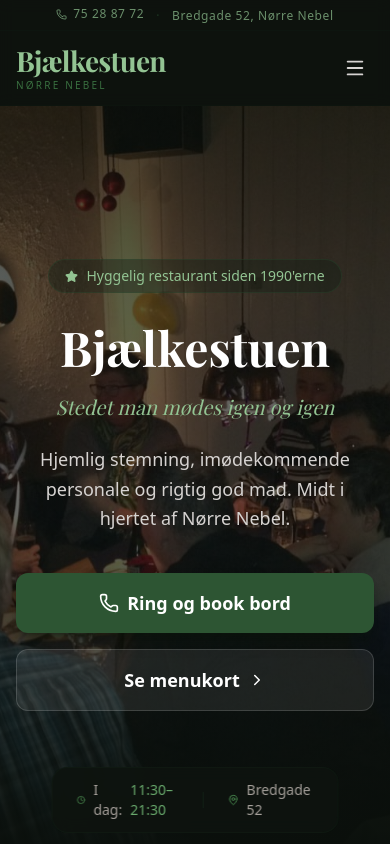
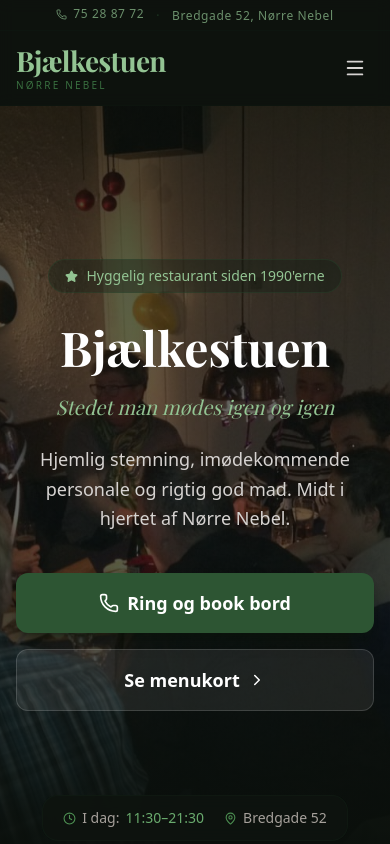
Before and after one commit to SloThdk/Bjaelkestuen, a Next.js app: page / in a window 390 px wide. Shown: the top 844 px of the page. Built offline with nearby package versions, Linux system fonts and the light colour scheme; a web font is replaced by a local one.

Commit message:
Fix: scroll warning, mobile overlaps, responsive hero card, scroll-to-top button, mobile nav flow

```diff
--- a/src/app/layout.tsx
+++ b/src/app/layout.tsx
@@ -2,6 +2,7 @@ import type { Metadata } from 'next'
 import { Playfair_Display, Lato } from 'next/font/google'
 import './globals.css'
 import Navigation from '@/components/Navigation'
+import ScrollToTop from '@/components/ScrollToTop'
 
 const playfair = Playfair_Display({ subsets: ['latin'], variable: '--font-playfair' })
 const lato = Lato({ subsets: ['latin'], weight: ['300', '400', '700'], variable: '--font-lato' })
@@ -13,10 +14,11 @@ export const metadata: Metadata = {
 
 export default function RootLayout({ children }: { children: React.ReactNode }) {
   return (
-    <html lang="da">
+    <html lang="da" data-scroll-behavior="smooth">
       <body className={`${playfair.variable} ${lato.variable} font-sans bg-stone-950 text-stone-100 antialiased`}>
         <Navigation />
         {children}
+        <ScrollToTop />
       </body>
     </html>
   )
--- a/src/app/menu/page.tsx
+++ b/src/app/menu/page.tsx
@@ -25,12 +25,16 @@ export default function Menu() {
                 </div>
                 <div className="space-y-3">
                   {items.map(({ name, description, price }) => (
-                    <div key={name} className="flex items-start justify-between bg-stone-900 rounded-xl px-5 py-4 border border-stone-800 hover:border-forest-900/40 transition">
-                      <div>
-                        <p className="text-white font-semibold">{name}</p>
-                        {description && <p className="text-stone-400 text-sm mt-0.5">{description}</p>}
+                    <div key={name} className="flex items-start justify-between gap-3 bg-stone-900 rounded-xl px-5 py-4 border border-stone-800 hover:border-forest-900/40 transition">
+                      <div className="min-w-0 flex-1">
+                        <p className="text-white font-semibold leading-snug">{name}</p>
+                        {description && <p className="text-stone-400 text-sm mt-0.5 leading-relaxed">{description}</p>}
                       </div>
-                      {price && <span className="text-gold-400 font-bold text-[15px] shrink-0 ml-4 tabular-nums">{price}</span>}
+                      {price && (
+                        <span className="text-gold-400 font-bold text-[15px] shrink-0 tabular-nums pt-0.5">
+                          {price}
+                        </span>
+                      )}
                     </div>
                   ))}
                 </div>
--- a/src/app/page.tsx
+++ b/src/app/page.tsx
@@ -53,19 +53,19 @@ export default function Home() {
           </div>
         </div>
 
-        {/* Status card */}
-        <div className="absolute bottom-8 left-1/2 -translate-x-1/2 z-10">
-          <div className="flex items-center gap-6 bg-[#0e130f]/90 backdrop-blur border border-forest-900/50 rounded-2xl px-6 py-3 text-sm">
-            <div className="flex items-center gap-2">
-              <Clock size={14} className="text-forest-500" />
+        {/* Status card — responsive, won't overflow on small screens */}
+        <div className="absolute bottom-6 left-0 right-0 z-10 flex justify-center px-4">
+          <div className="flex flex-wrap items-center justify-center gap-x-5 gap-y-2 bg-[#0e130f]/90 backdrop-blur border border-forest-900/50 rounded-2xl px-5 py-3 text-sm max-w-full">
+            <div className="flex items-center gap-1.5 whitespace-nowrap">
+              <Clock size={13} className="text-forest-500 shrink-0" />
               <span className="text-stone-400">I dag:</span>
               <span className={today.closed ? 'text-red-400 font-medium' : 'text-forest-400 font-medium'}>
                 {today.closed ? 'Lukket' : `${today.open}–${today.close}`}
               </span>
             </div>
-            <div className="w-px h-4 bg-forest-900" />
-            <a href={restaurant.mapsLink} target="_blank" rel="noopener noreferrer" className="flex items-center gap-2 text-stone-400 hover:text-forest-300 transition">
-              <MapPin size={14} className="text-forest-500" />
+            <div className="hidden sm:block w-px h-4 bg-forest-900" />
+            <a href={restaurant.mapsLink} target="_blank" rel="noopener noreferrer" className="flex items-center gap-1.5 text-stone-400 hover:text-forest-300 transition whitespace-nowrap">
+              <MapPin size={13} className="text-forest-500 shrink-0" />
               Bredgade 52
             </a>
           </div>
--- a/src/components/Navigation.tsx
+++ b/src/components/Navigation.tsx
@@ -96,9 +96,9 @@ export default function Navigation() {
         </div>
       </div>
 
-      {/* Mobile menu */}
+      {/* Mobile menu — flows directly below header, no fixed positioning calc */}
       {isOpen && (
-        <div className="lg:hidden fixed top-[calc(74px+33px)] left-0 right-0 z-50 bg-[#0e130f] border-b border-forest-900/40 shadow-2xl">
+        <div className="lg:hidden bg-[#0e130f] border-b border-forest-900/40 shadow-2xl">
           <nav className="container mx-auto px-4 py-4 flex flex-col gap-1">
             {navLinks.map((link) => (
               <Link
--- /dev/null
+++ b/src/components/ScrollToTop.tsx
@@ -0,0 +1,25 @@
+'use client'
+import { useState, useEffect } from 'react'
+import { ChevronUp } from 'lucide-react'
+
+export default function ScrollToTop() {
+  const [visible, setVisible] = useState(false)
+
+  useEffect(() => {
+    const onScroll = () => setVisible(window.scrollY > 500)
+    window.addEventListener('scroll', onScroll, { passive: true })
+    return () => window.removeEventListener('scroll', onScroll)
+  }, [])
+
+  return (
+    <button
+      onClick={() => window.scrollTo({ top: 0, behavior: 'smooth' })}
+      aria-label="Tilbage til toppen"
+      className={`fixed bottom-6 right-5 z-50 w-10 h-10 rounded-full bg-forest-800 hover:bg-forest-700 border border-forest-700/60 text-forest-300 hover:text-forest-200 flex items-center justify-center shadow-lg shadow-black/40 transition-all duration-300 ${
+        visible ? 'opacity-100 translate-y-0 pointer-events-auto' : 'opacity-0 translate-y-4 pointer-events-none'
+      }`}
+    >
+      <ChevronUp size={18} strokeWidth={2.5} />
+    </button>
+  )
+}
```
